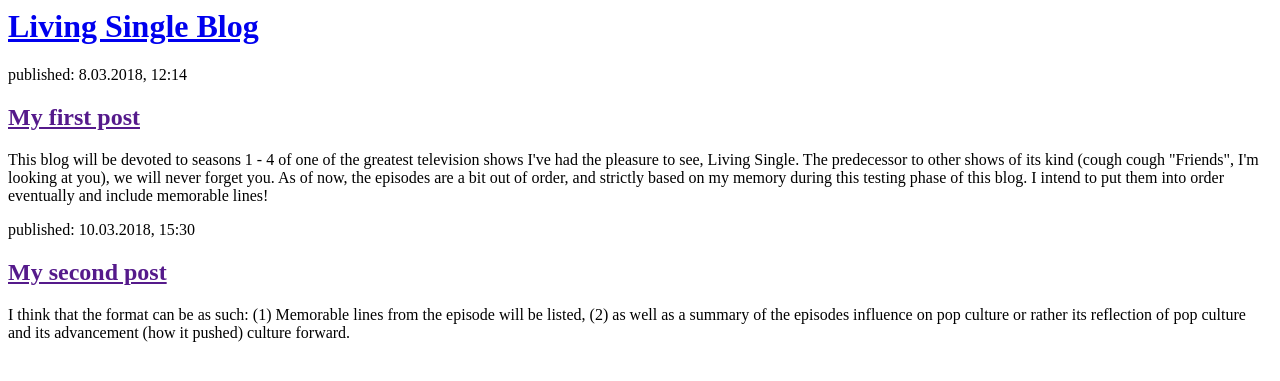
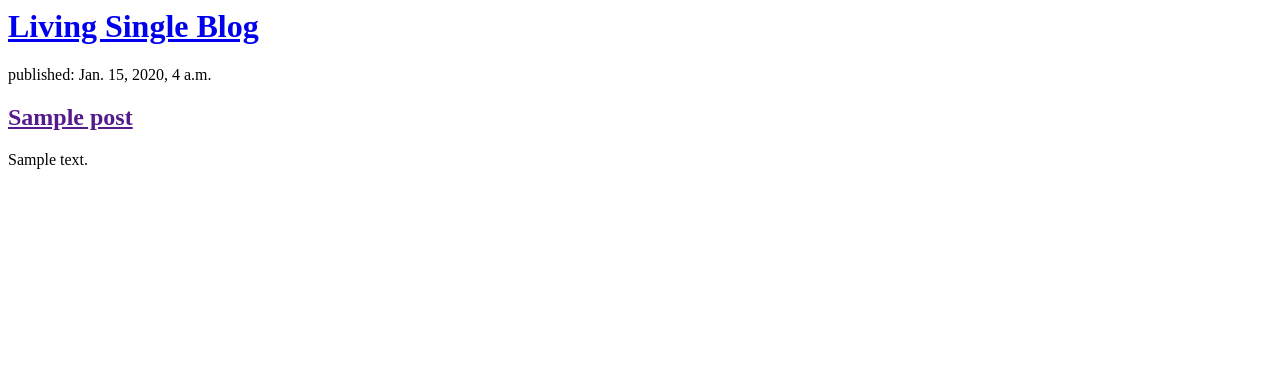
Before and after one commit to YugHug/my-first-blog, a Django app: template blog/templates/blog/post_list.html in a window 1280 px wide. Shown: the top 381 px of the page. Run offline with Django 3.2, Linux system fonts and the light colour scheme; the template is opened without the code that fills it: values that come from a table or form of the project are taken from there, others are empty; tables that the repository leaves empty hold one stand-in row (values such as "Sample post").

Commit message:
Modified templates to display posts from database.

```diff
--- a/blog/templates/blog/post_list.html
+++ b/blog/templates/blog/post_list.html
@@ -7,16 +7,22 @@
       <h1><a href="/">Living Single Blog</a></h1>
     </div>
 
+    {% for post in posts %}
     <div>
-      <p>published: 8.03.2018, 12:14</p>
-      <h2><a href="">My first post</a></h2>
-      <p>This blog will be devoted to seasons 1 - 4 of one of the greatest television shows I've had the pleasure to see, Living Single. The predecessor to other shows of its kind (cough cough "Friends", I'm looking at you), we will never forget you. As of now, the episodes are a bit out of order, and strictly based on my memory during this testing phase of this blog. I intend to put them into order eventually and include memorable lines!
+      <p>published: {{ post.published_date }}</p>
+      <h2><a href="">{{ post.title }}</a></h2>
+      <p>{{ post.text|linebreaksbr }}</p>
+      <!--
+      <p>This blog will be devoted to seasons 1 - 4 of one of the greatest television shows I've had the pleasure to see, Living Single. The predecessor to other shows of its kind (cough cough "Friends", I'm looking at you), we will never forget you. As of now, the episodes are a bit out of order, and strictly based on my memory during this testing phase of this blog. I intend to put them into order eventually and include memorable lines!-->
     </div>
+    {% endfor %}
 
+    <!--
     <div>
       <p>published: 10.03.2018, 15:30</p>
       <h2><a href="">My second post</a></h2>
+      <!--
       <p>I think that the format can be as such: (1) Memorable lines from the episode will be listed, (2) as well as a summary of the episodes influence on pop culture or rather its reflection of pop culture and its advancement (how it pushed) culture forward.
-    </div>
+    </div> -->
   </body>
 </html>
--- a/blog/views.py
+++ b/blog/views.py
@@ -1,6 +1,9 @@
 from django.shortcuts import render
+from django.utils import timezone
+from .models import Post
 
 # Create your views here.
 
 def post_list(request):
-    return render(request, 'blog/post_list.html', {})
+    posts = Post.objects.filter(published_date__lte=timezone.now()).order_by('published_date')
+    return render(request, 'blog/post_list.html', {'posts':posts})
```
